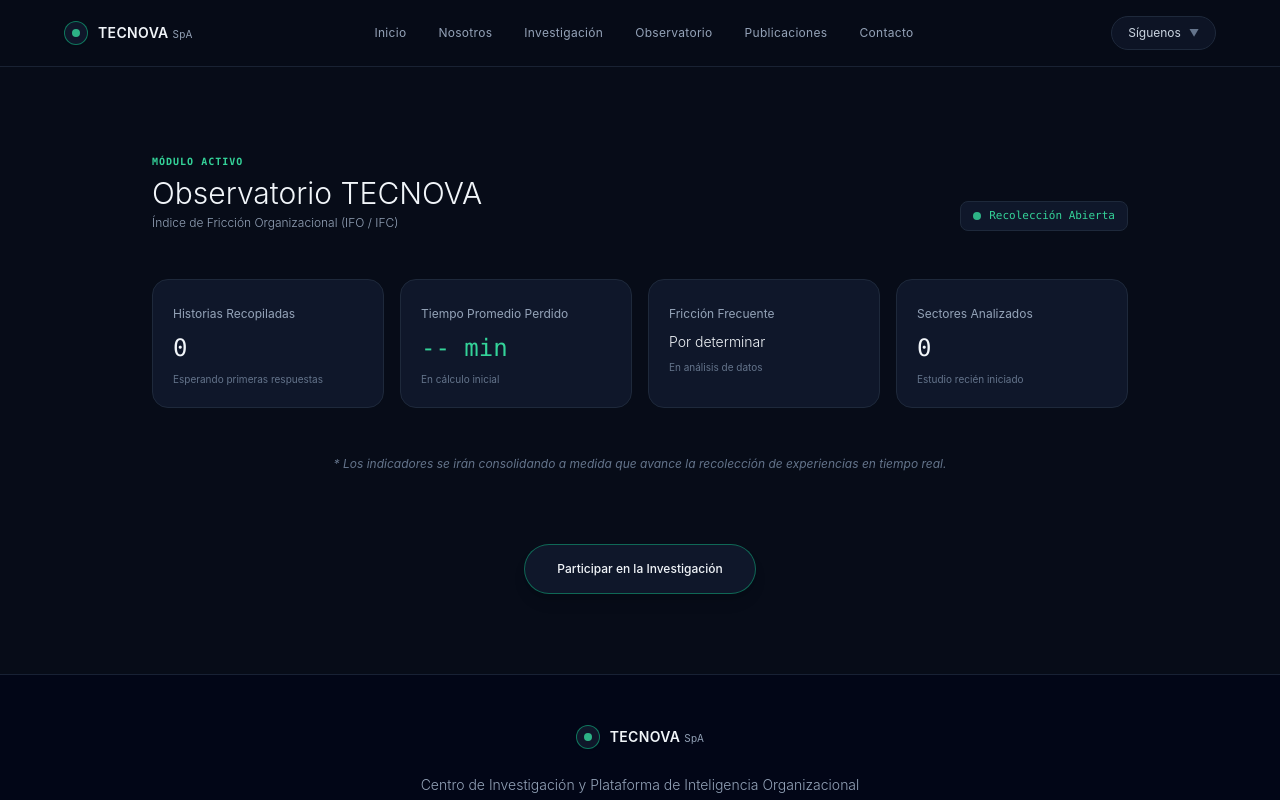
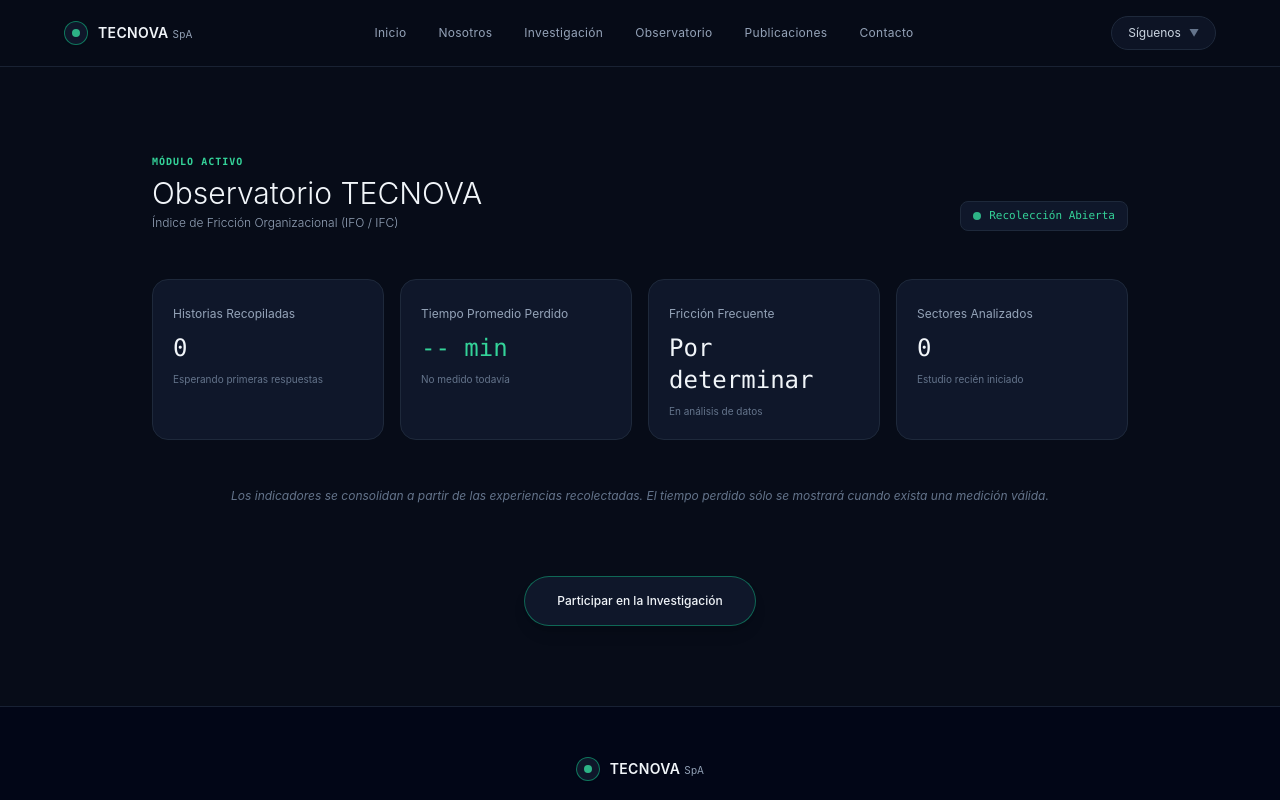
Before and after one commit to tecnova1/tecnova-platform, a Next.js app: page /observatorio in a window 1280 px wide. Shown: the top 800 px of the page. Built offline with nearby package versions, Linux system fonts and the light colour scheme.

Commit message:
feat: connect observatory indicators to research data proxy

```diff
--- a/app/observatorio/page.tsx
+++ b/app/observatorio/page.tsx
@@ -1,11 +1,32 @@
+'use client';
+
+import { useEffect, useState } from 'react';
 import { ModalInvestigacion } from '@/components/ui/ModalInvestigacion';
 
-export const metadata = {
-  title: 'Observatorio TECNOVA — Datos & Métricas',
-  description: 'Módulo Activo de Investigación sobre Fricción Organizacional.',
+type Metrics = {
+  historias_recopiladas: number;
+  tiempo_promedio_perdido_min: number | null;
+  friccion_frecuente: string | null;
+  sectores_analizados: number;
+};
+
+const EMPTY: Metrics = {
+  historias_recopiladas: 0,
+  tiempo_promedio_perdido_min: null,
+  friccion_frecuente: null,
+  sectores_analizados: 0,
 };
 
 export default function ObservatorioPage() {
+  const [metrics, setMetrics] = useState<Metrics>(EMPTY);
+
+  useEffect(() => {
+    fetch('/api/observatorio', { cache: 'no-store' })
+      .then((response) => response.ok ? response.json() : EMPTY)
+      .then((data) => setMetrics({ ...EMPTY, ...data }))
+      .catch(() => setMetrics(EMPTY));
+  }, []);
+
   return (
     <div className="max-w-5xl mx-auto px-6 py-20 space-y-12">
       <div className="flex flex-col md:flex-row md:items-end justify-between gap-4">
@@ -20,32 +41,15 @@
         </div>
       </div>
 
-      {/* TARJETAS DE DATOS EN CERO */}
       <div className="grid sm:grid-cols-2 lg:grid-cols-4 gap-4">
-        <div className="bg-slate-900 border border-slate-800 p-5 rounded-2xl space-y-2">
-          <span className="text-xs text-slate-400">Historias Recopiladas</span>
-          <p className="text-2xl font-light text-slate-100 font-mono">0</p>
-          <span className="text-[10px] text-slate-500 block">Esperando primeras respuestas</span>
-        </div>
-        <div className="bg-slate-900 border border-slate-800 p-5 rounded-2xl space-y-2">
-          <span className="text-xs text-slate-400">Tiempo Promedio Perdido</span>
-          <p className="text-2xl font-light text-emerald-400 font-mono">-- min</p>
-          <span className="text-[10px] text-slate-500 block">En cálculo inicial</span>
-        </div>
-        <div className="bg-slate-900 border border-slate-800 p-5 rounded-2xl space-y-2">
-          <span className="text-xs text-slate-400">Fricción Frecuente</span>
-          <p className="text-sm font-light text-slate-100 truncate">Por determinar</p>
-          <span className="text-[10px] text-slate-500 block">En análisis de datos</span>
-        </div>
-        <div className="bg-slate-900 border border-slate-800 p-5 rounded-2xl space-y-2">
-          <span className="text-xs text-slate-400">Sectores Analizados</span>
-          <p className="text-2xl font-light text-slate-100 font-mono">0</p>
-          <span className="text-[10px] text-slate-500 block">Estudio recién iniciado</span>
-        </div>
+        <MetricCard label="Historias Recopiladas" value={metrics.historias_recopiladas} subtext={metrics.historias_recopiladas ? 'Experiencias registradas' : 'Esperando primeras respuestas'} />
+        <MetricCard label="Tiempo Promedio Perdido" value={metrics.tiempo_promedio_perdido_min == null ? '-- min' : String(metrics.tiempo_promedio_perdido_min) + ' min'} subtext={metrics.tiempo_promedio_perdido_min == null ? 'No medido todavía' : 'Calculado sobre las experiencias registradas'} highlight />
+        <MetricCard label="Fricción Frecuente" value={metrics.friccion_frecuente ?? 'Por determinar'} subtext={metrics.friccion_frecuente ? 'Categoría más registrada' : 'En análisis de datos'} />
+        <MetricCard label="Sectores Analizados" value={metrics.sectores_analizados} subtext={metrics.sectores_analizados ? 'Lugares u organizaciones registradas' : 'Estudio recién iniciado'} />
       </div>
 
       <p className="text-xs text-slate-500 italic text-center">
-        * Los indicadores se irán consolidando a medida que avance la recolección de experiencias en tiempo real.
+        Los indicadores se consolidan a partir de las experiencias recolectadas. El tiempo perdido sólo se mostrará cuando exista una medición válida.
       </p>
 
       <div className="pt-6 text-center">
@@ -54,3 +58,13 @@
     </div>
   );
 }
+
+function MetricCard({ label, value, subtext, highlight = false }: { label: string; value: string | number; subtext: string; highlight?: boolean }) {
+  return (
+    <div className="bg-slate-900 border border-slate-800 p-5 rounded-2xl space-y-2">
+      <span className="text-xs text-slate-400">{label}</span>
+      <p className={highlight ? 'text-2xl font-light font-mono text-emerald-400' : 'text-2xl font-light font-mono text-slate-100'}>{value}</p>
+      <span className="text-[10px] text-slate-500 block">{subtext}</span>
+    </div>
+  );
+}
```
